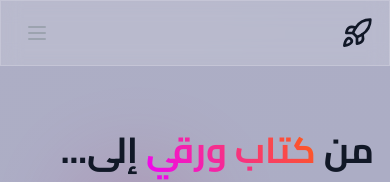
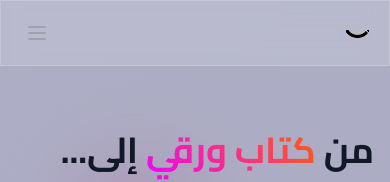
Before and after one commit to samibkf/jooy-landing-page, a React (Vite) app: page / in a window 390 px wide. Shown: the top 182 px of the page. Built offline with nearby package versions, Linux system fonts and the light colour scheme.

Commit message:
Refactor: Use SVG logo with gradient in navbar
Replaced the rocket icon with the SVG logo and applied a gradient effect using CSS filters. Ensured responsiveness and RTL support.

```diff
--- a/src/components/Navbar.tsx
+++ b/src/components/Navbar.tsx
@@ -1,6 +1,6 @@
 
 import React, { useState, useEffect } from 'react';
-import { Menu, X, Rocket } from 'lucide-react';
+import { Menu, X } from 'lucide-react';
 import { useTranslation } from 'react-i18next';
 import LanguageSwitcher from './LanguageSwitcher';
 
@@ -25,7 +25,11 @@ const Navbar = () => {
         <div className="flex items-center justify-between h-16">
           <div className="flex items-center">
             <div className="flex-shrink-0">
-              <Rocket className="text-2xl text-gradient" size={32} />
+              <img
+                src="/logo.svg"
+                alt="Logo"
+                className={`w-8 h-8 ${i18n.language === 'ar' ? 'logo-gradient-rtl' : 'logo-gradient'}`}
+              />
             </div>
             <div className="hidden md:block">
               <div className="mr-10 flex items-baseline space-x-reverse space-x-4">
--- a/src/index.css
+++ b/src/index.css
@@ -187,4 +187,22 @@ All colors MUST be HSL.
     z-index: -1;
     pointer-events: none;
   }
+
+  .logo-gradient {
+    filter: sepia(1) saturate(2) hue-rotate(0deg) brightness(1.2) contrast(1.5);
+    background: linear-gradient(135deg, #FF6600 0%, #EE00FF 100%);
+    -webkit-mask: url('/logo.svg') no-repeat center;
+    mask: url('/logo.svg') no-repeat center;
+    -webkit-mask-size: contain;
+    mask-size: contain;
+  }
+
+  .logo-gradient-rtl {
+    filter: sepia(1) saturate(2) hue-rotate(0deg) brightness(1.2) contrast(1.5);
+    background: linear-gradient(225deg, #FF6600 0%, #EE00FF 100%);
+    -webkit-mask: url('/logo.svg') no-repeat center;
+    mask: url('/logo.svg') no-repeat center;
+    -webkit-mask-size: contain;
+    mask-size: contain;
+  }
 }
```
